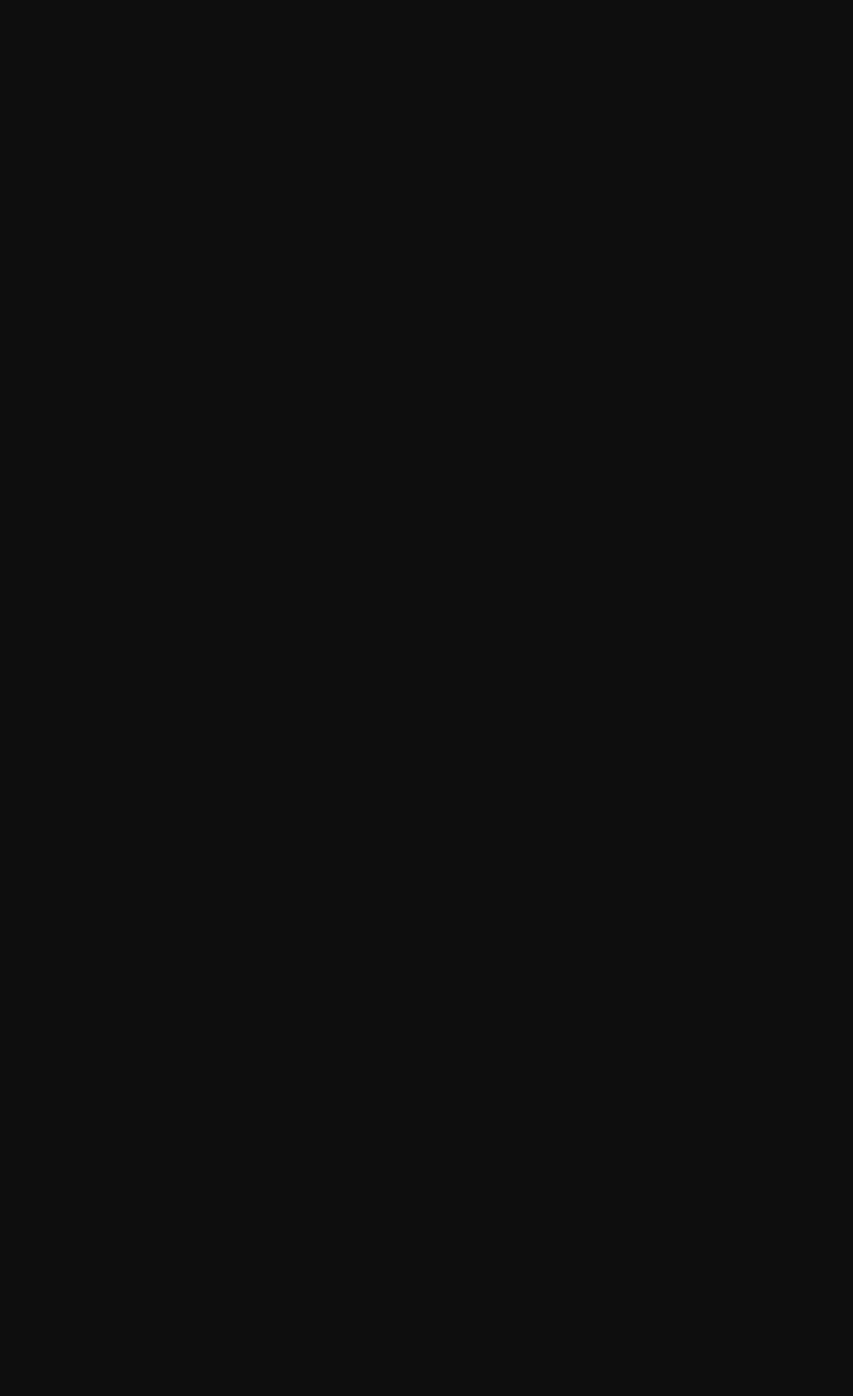
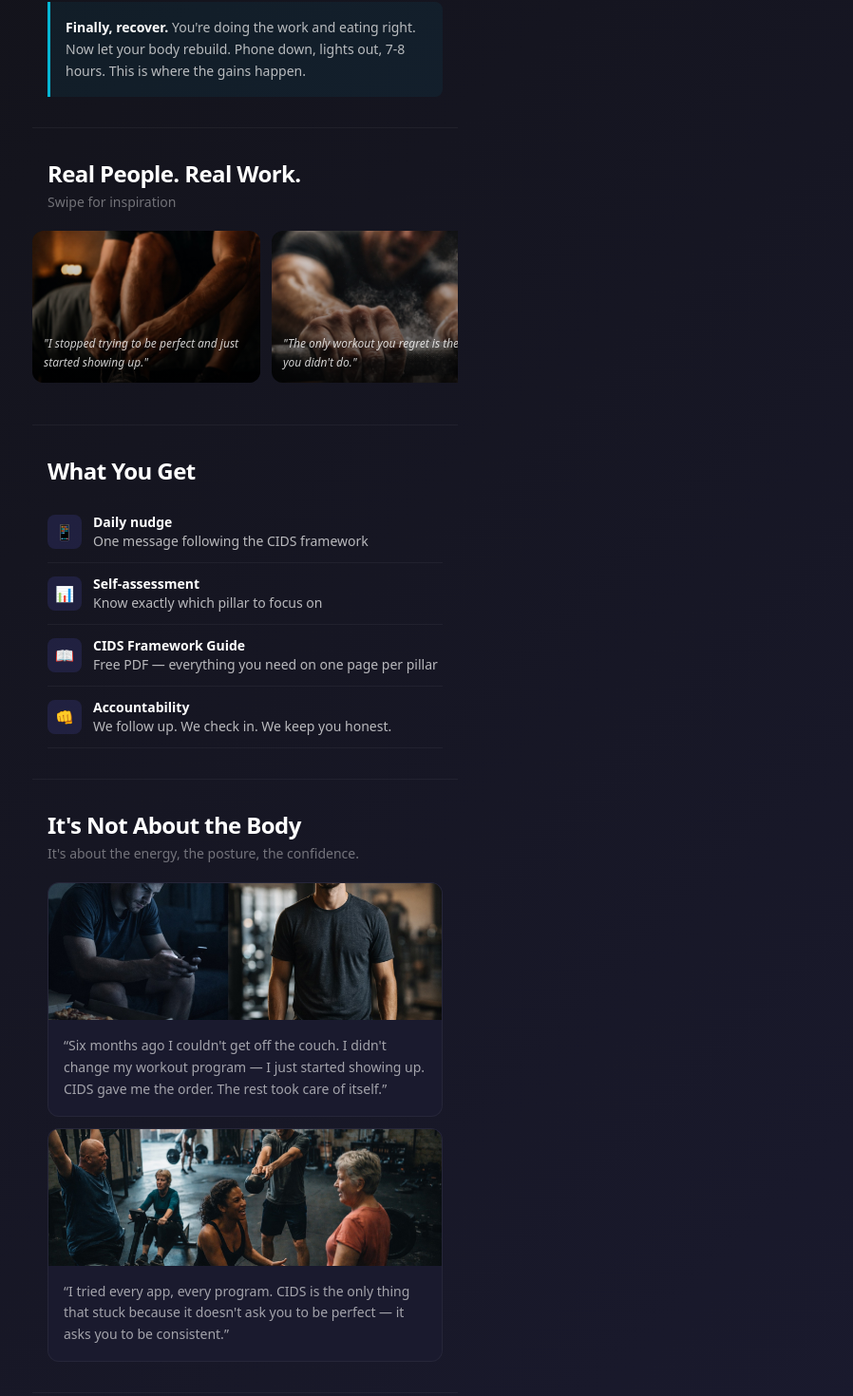
Before and after one commit to dagrz/cids.training, a Next.js app in the folder frontend/: page / in a window 1280 px wide. Shown: the part 1277-2747 px from the top of the page at 95% size, without its empty margins (382-1280 px from the left). Before the commit the page ends 833 px from the top, so only its background shows below. Built offline with nearby package versions, Linux system fonts and the light colour scheme.

Commit message:
feat: add WhyOrder, Gallery, WhatYouGet, Transformations, and Footer sections

```diff
--- a/frontend/src/app/page.tsx
+++ b/frontend/src/app/page.tsx
@@ -1,11 +1,22 @@
 import { Nav } from '@/components/Nav';
 import { Hero } from '@/components/Hero';
+import { WhyOrder } from '@/components/WhyOrder';
+import { Gallery } from '@/components/Gallery';
+import { WhatYouGet } from '@/components/WhatYouGet';
+import { Transformations } from '@/components/Transformations';
+import { Footer } from '@/components/Footer';
 
 export default function Home() {
   return (
     <main className="max-w-md mx-auto">
       <Nav />
       <Hero />
+      <WhyOrder />
+      <Gallery />
+      {/* Assessment and Signup go here in Task 6-7 */}
+      <WhatYouGet />
+      <Transformations />
+      <Footer />
     </main>
   );
 }
--- /dev/null
+++ b/frontend/src/components/Footer.tsx
@@ -0,0 +1,19 @@
+export function Footer() {
+  return (
+    <footer className="px-4 py-6 border-t border-white/5 text-center">
+      <div className="text-base font-extrabold tracking-tighter mb-2">
+        CIDS
+      </div>
+      <div className="text-xs text-white/30 space-x-2">
+        <a href="#" className="hover:text-white/50">Privacy</a>
+        <span>·</span>
+        <a href="#" className="hover:text-white/50">Unsubscribe</a>
+        <span>·</span>
+        <a href="#" className="hover:text-white/50">Contact</a>
+      </div>
+      <p className="text-[10px] text-white/20 mt-3">
+        © 2026 CIDS Training. Everything else is optimization.
+      </p>
+    </footer>
+  );
+}
--- /dev/null
+++ b/frontend/src/components/Gallery.tsx
@@ -0,0 +1,53 @@
+import Image from 'next/image';
+
+const GALLERY_ITEMS = [
+  {
+    image: '/images/consistency-lacing-shoes.jpg',
+    quote: '"I stopped trying to be perfect and just started showing up."',
+  },
+  {
+    image: '/images/intensity-chalk-grip.jpg',
+    quote: '"The only workout you regret is the one you didn\'t do."',
+  },
+  {
+    image: '/images/diet-meal-prep.jpg',
+    quote: '"Meal prep Sunday changed everything for me."',
+  },
+  {
+    image: '/images/sleep-rest.jpg',
+    quote: '"I thought sleep was for the weak. I was wrong."',
+  },
+];
+
+export function Gallery() {
+  return (
+    <section className="py-8 border-t border-white/5">
+      <div className="px-4">
+        <h2 className="text-2xl font-extrabold tracking-tight mb-1">
+          Real People. Real Work.
+        </h2>
+        <p className="text-sm text-white/40 mb-5">Swipe for inspiration</p>
+      </div>
+
+      <div className="flex gap-3 overflow-x-auto px-4 pb-3 snap-x snap-mandatory scrollbar-hide">
+        {GALLERY_ITEMS.map((item, i) => (
+          <div
+            key={i}
+            className="relative min-w-[240px] h-40 rounded-xl overflow-hidden snap-start flex-shrink-0"
+          >
+            <Image
+              src={item.image}
+              alt=""
+              fill
+              className="object-cover"
+            />
+            <div className="absolute inset-0 bg-gradient-to-t from-black/70 to-transparent" />
+            <p className="absolute bottom-3 left-3 right-3 text-xs italic text-white/80 leading-relaxed">
+              {item.quote}
+            </p>
+          </div>
+        ))}
+      </div>
+    </section>
+  );
+}
--- /dev/null
+++ b/frontend/src/components/Transformations.tsx
@@ -0,0 +1,43 @@
+import Image from 'next/image';
+
+const TESTIMONIALS = [
+  {
+    image: '/images/transformation-energy.jpg',
+    quote: "Six months ago I couldn't get off the couch. I didn't change my workout program — I just started showing up. CIDS gave me the order. The rest took care of itself.",
+  },
+  {
+    image: '/images/community-gym.jpg',
+    quote: "I tried every app, every program. CIDS is the only thing that stuck because it doesn't ask you to be perfect — it asks you to be consistent.",
+  },
+];
+
+export function Transformations() {
+  return (
+    <section className="px-4 py-8 border-t border-white/5">
+      <h2 className="text-2xl font-extrabold tracking-tight mb-1">
+        It&apos;s Not About the Body
+      </h2>
+      <p className="text-sm text-white/40 mb-5">
+        It&apos;s about the energy, the posture, the confidence.
+      </p>
+
+      <div className="flex flex-col gap-3">
+        {TESTIMONIALS.map((t, i) => (
+          <div
+            key={i}
+            className="rounded-xl overflow-hidden bg-cids-bg-card border border-white/5"
+          >
+            <div className="relative h-36">
+              <Image src={t.image} alt="" fill className="object-cover" />
+            </div>
+            <div className="p-4">
+              <p className="text-sm text-white/60 leading-relaxed">
+                &ldquo;{t.quote}&rdquo;
+              </p>
+            </div>
+          </div>
+        ))}
+      </div>
+    </section>
+  );
+}
--- /dev/null
+++ b/frontend/src/components/WhatYouGet.tsx
@@ -0,0 +1,27 @@
+const BENEFITS = [
+  { icon: '📱', title: 'Daily nudge', desc: 'One message following the CIDS framework' },
+  { icon: '📊', title: 'Self-assessment', desc: 'Know exactly which pillar to focus on' },
+  { icon: '📖', title: 'CIDS Framework Guide', desc: 'Free PDF — everything you need on one page per pillar' },
+  { icon: '👊', title: 'Accountability', desc: 'We follow up. We check in. We keep you honest.' },
+];
+
+export function WhatYouGet() {
+  return (
+    <section className="px-4 py-8 border-t border-white/5">
+      <h2 className="text-2xl font-extrabold tracking-tight mb-4">
+        What You Get
+      </h2>
+      {BENEFITS.map((b, i) => (
+        <div key={i} className="flex items-center gap-3 py-3 border-b border-white/5">
+          <div className="w-9 h-9 rounded-lg bg-[#6366f1]/15 flex items-center justify-center text-base flex-shrink-0">
+            {b.icon}
+          </div>
+          <div className="text-sm text-white/70">
+            <strong className="text-white block">{b.title}</strong>
+            {b.desc}
+          </div>
+        </div>
+      ))}
+    </section>
+  );
+}
--- /dev/null
+++ b/frontend/src/components/WhyOrder.tsx
@@ -0,0 +1,37 @@
+import { PILLARS } from '@/lib/pillars';
+
+const WHY_COPY = [
+  "Consistency comes first. Nothing else matters if you don't show up. Don't worry about your diet or sleep hacks. Just get in the door, every single day.",
+  "Then bring intensity. You're showing up — great. Now make it count. Don't scroll between sets. Don't coast. Push until it's uncomfortable.",
+  "Now fuel it properly. You're consistent and training hard. Time to support that with the right food. Hit your protein. Plan your meals. Stop winging it.",
+  "Finally, recover. You're doing the work and eating right. Now let your body rebuild. Phone down, lights out, 7-8 hours. This is where the gains happen.",
+];
+
+export function WhyOrder() {
+  return (
+    <section className="px-4 py-8 border-t border-white/5">
+      <h2 className="text-2xl font-extrabold tracking-tight mb-1">
+        Why This Order Matters
+      </h2>
+      <p className="text-sm text-white/40 mb-5">
+        Master each one before moving to the next.
+      </p>
+
+      <div className="flex flex-col gap-3">
+        {PILLARS.map((pillar, i) => (
+          <div
+            key={pillar.id}
+            className="p-4 rounded-r-lg text-sm leading-relaxed text-white/70"
+            style={{
+              backgroundColor: `${pillar.borderColor}10`,
+              borderLeft: `3px solid ${pillar.borderColor}`,
+            }}
+          >
+            <strong className="text-white">{WHY_COPY[i].split('.')[0]}.</strong>
+            {WHY_COPY[i].substring(WHY_COPY[i].indexOf('.') + 1)}
+          </div>
+        ))}
+      </div>
+    </section>
+  );
+}
```
